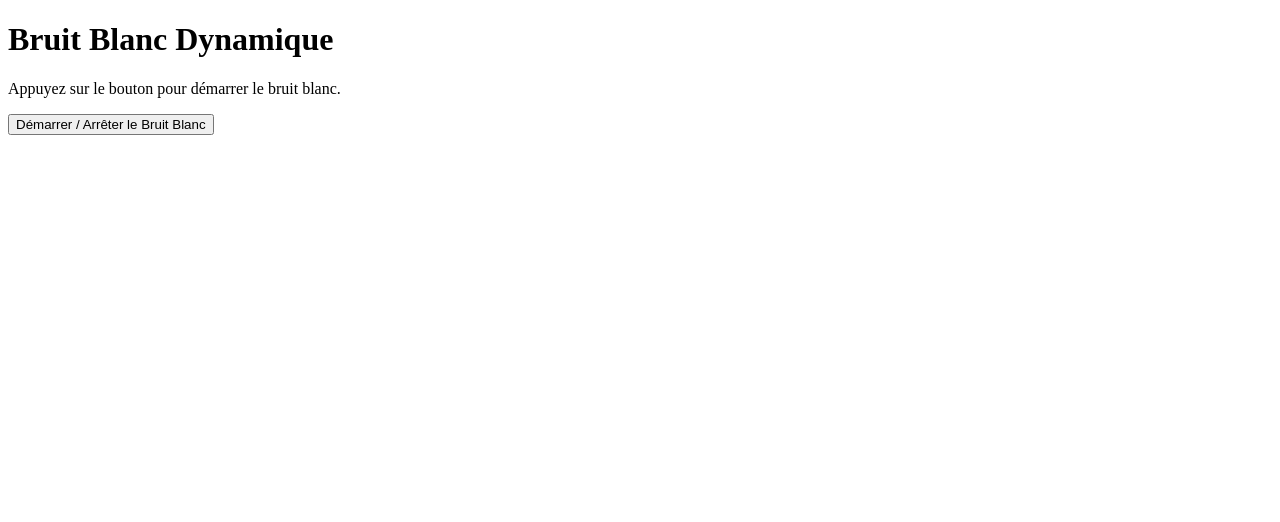
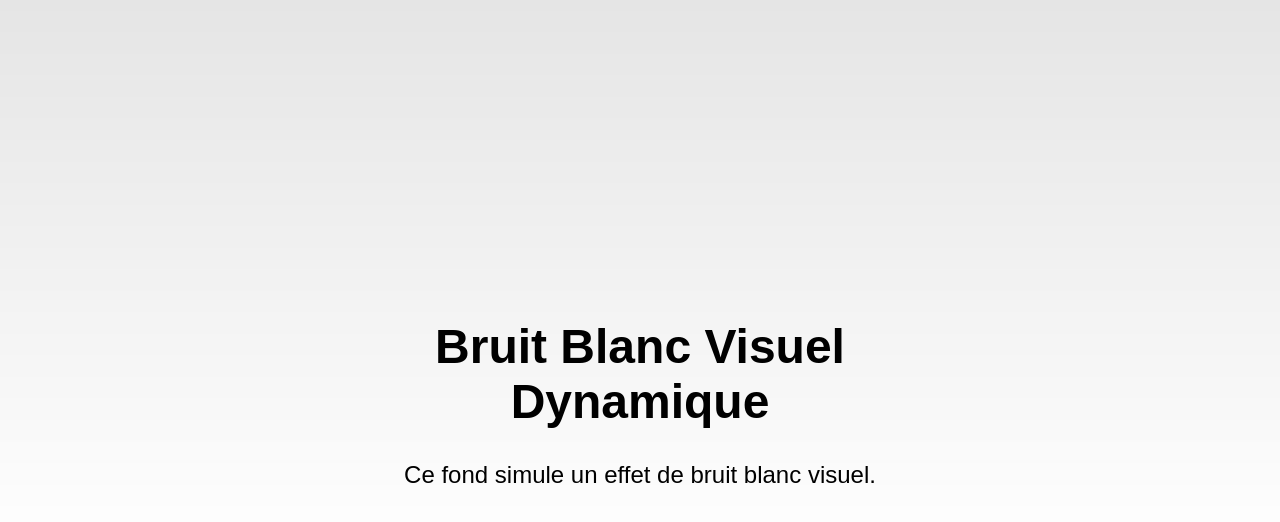
Before and after one commit to JonasGrmd/qr-code, a plain HTML site: page index.html in a window 1280 px wide. Drawn offline with Linux system fonts and the light colour scheme.

Commit message:
corrected sound noise to visual noise

```diff
--- a/index.html
+++ b/index.html
@@ -3,47 +3,55 @@
 <head>
   <meta charset="UTF-8">
   <meta name="viewport" content="width=device-width, initial-scale=1.0">
-  <title>Bruit Blanc Dynamique</title>
+  <title>Bruit Blanc Visuel Dynamique</title>
+  <style>
+    body, html {
+      margin: 0;
+      padding: 0;
+      height: 100%;
+      overflow: hidden;
+    }
+
+    .noise {
+      position: absolute;
+      top: 0;
+      left: 0;
+      width: 100%;
+      height: 100%;
+      background: rgb(255, 255, 255);
+      background: linear-gradient(0deg, rgba(255, 255, 255, 0) 30%, rgba(0, 0, 0, 0.1) 100%);
+      animation: noise 0.2s infinite linear;
+    }
+
+    @keyframes noise {
+      0% {
+        transform: translate(0, 0);
+      }
+      100% {
+        transform: translate(-100%, -100%);
+      }
+    }
+
+    .content {
+      position: absolute;
+      z-index: 10;
+      color: black;
+      font-family: Arial, sans-serif;
+      text-align: center;
+      top: 50%;
+      left: 50%;
+      transform: translate(-50%, -50%);
+      font-size: 24px;
+    }
+  </style>
 </head>
 <body>
-  <h1>Bruit Blanc Dynamique</h1>
-  <p>Appuyez sur le bouton pour démarrer le bruit blanc.</p>
 
-  <button onclick="toggleNoise()">Démarrer / Arrêter le Bruit Blanc</button>
+  <div class="noise"></div>
+  <div class="content">
+    <h1>Bruit Blanc Visuel Dynamique</h1>
+    <p>Ce fond simule un effet de bruit blanc visuel.</p>
+  </div>
 
-  <script>
-    let audioContext;
-    let whiteNoise;
-    let isPlaying = false;
-
-    // Fonction pour générer le bruit blanc
-    function createWhiteNoise() {
-      audioContext = new (window.AudioContext || window.webkitAudioContext)();
-      whiteNoise = audioContext.createBufferSource();
-      let buffer = audioContext.createBuffer(1, audioContext.sampleRate * 2, audioContext.sampleRate);
-      let output = buffer.getChannelData(0);
-
-      // Générer le bruit blanc
-      for (let i = 0; i < buffer.length; i++) {
-        output[i] = Math.random() * 2 - 1; // Génère un nombre aléatoire entre -1 et 1
-      }
-
-      whiteNoise.buffer = buffer;
-      whiteNoise.loop = true;  // Pour rendre le bruit continu
-      whiteNoise.connect(audioContext.destination);
-    }
-
-    // Fonction pour démarrer et arrêter le bruit blanc
-    function toggleNoise() {
-      if (isPlaying) {
-        whiteNoise.stop();
-        isPlaying = false;
-      } else {
-        createWhiteNoise();
-        whiteNoise.start();
-        isPlaying = true;
-      }
-    }
-  </script>
 </body>
 </html>
```
